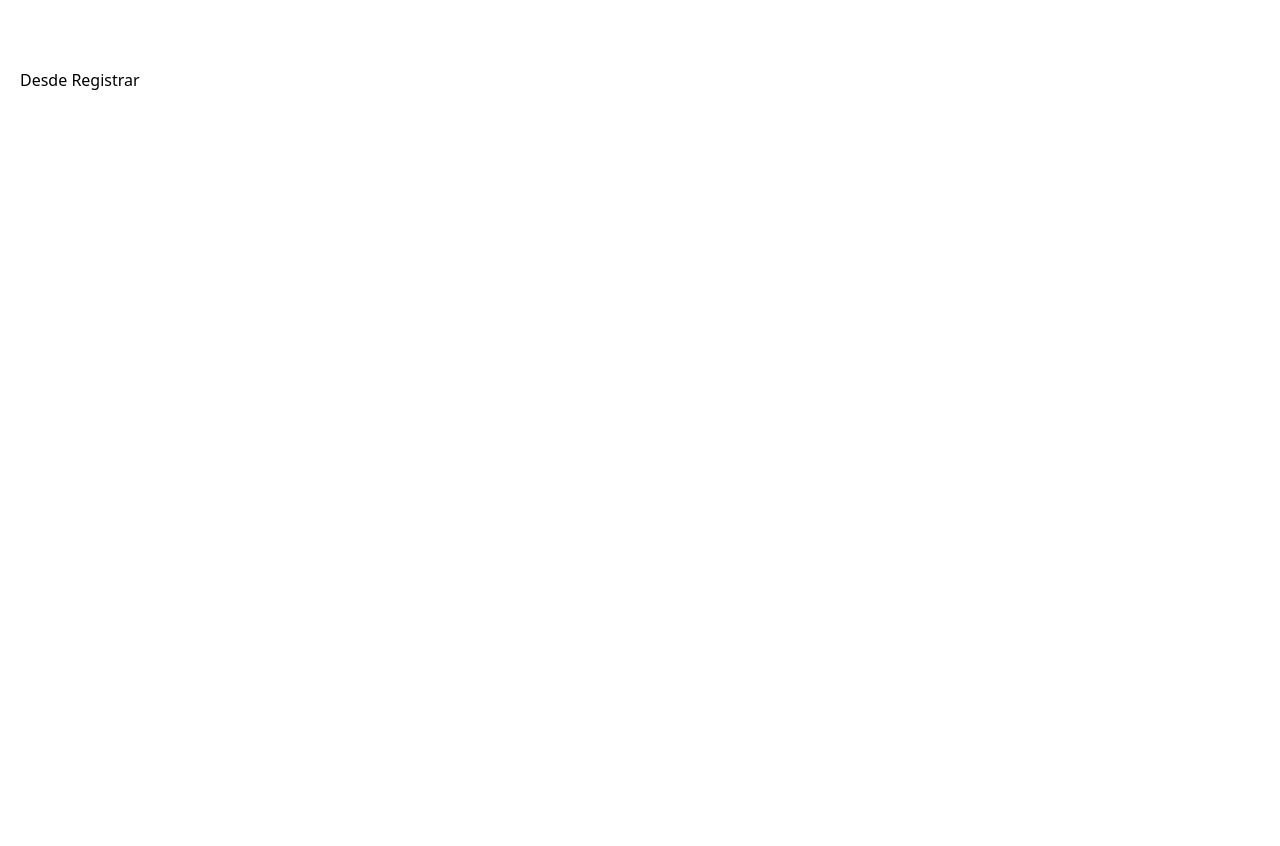
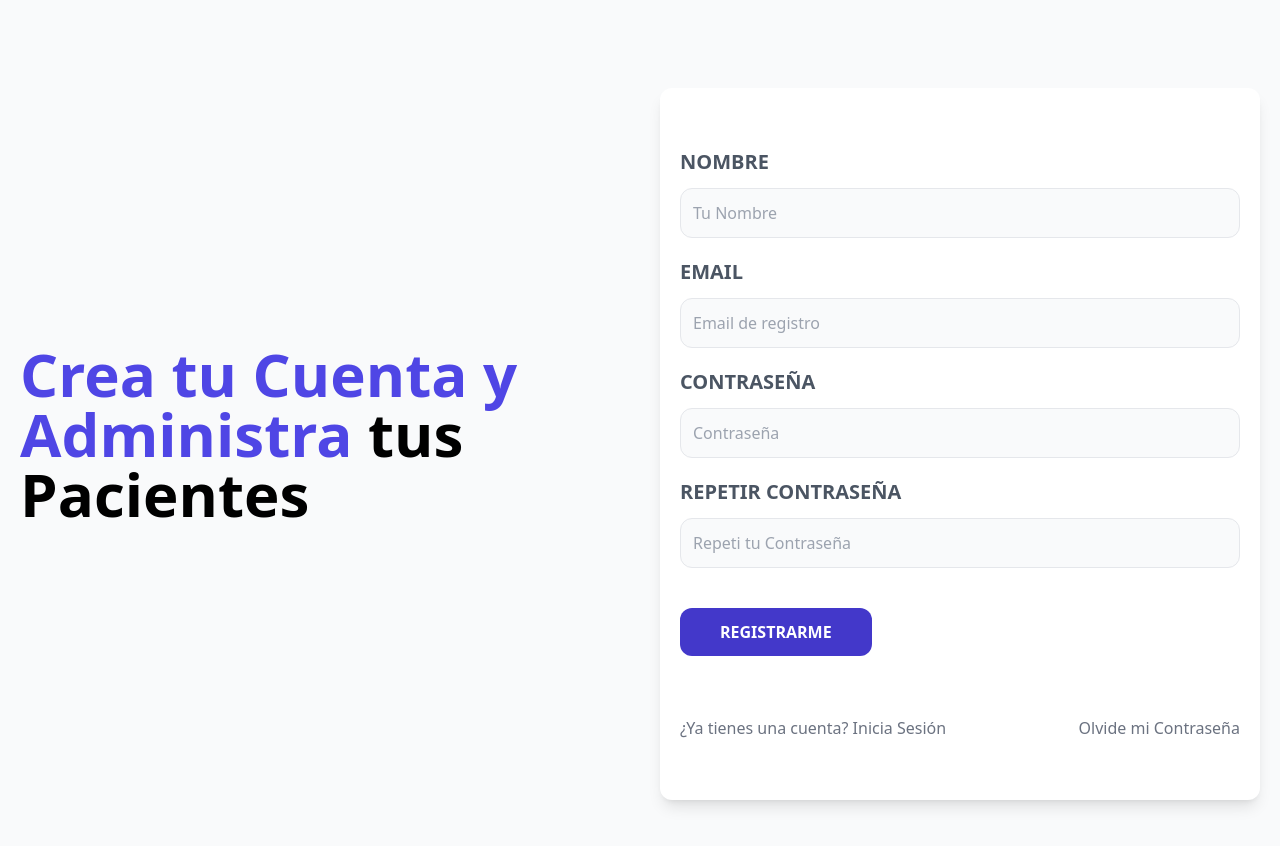
Before and after one commit to RicardoPayan/FullStack_JS, a React (Vite) app in the folder frontend/: page /registrar in a window 1280 px wide. Before the commit the page ends 800 px from the top, so only its background shows below. Built offline with nearby package versions, Linux system fonts and the light colour scheme.

Commit message:
FrontEnd de iniciar sesion, registrar y olvide password

```diff
--- a/frontend/index.html
+++ b/frontend/index.html
@@ -1,4 +1,4 @@
-<!DOCTYPE html>
+ <!DOCTYPE html>
 <html lang="en">
   <head>
     <meta charset="UTF-8" />
@@ -6,7 +6,7 @@
     <meta name="viewport" content="width=device-width, initial-scale=1.0" />
     <title>APV - Administrador de Pacientes de Veterinaria</title>
   </head>
-  <body>
+  <body class="bg-gray-50 min-h-screen">
     <div id="root"></div>
     <script type="module" src="/src/main.jsx"></script>
   </body>
--- a/frontend/src/layout/AuthLayout.jsx
+++ b/frontend/src/layout/AuthLayout.jsx
@@ -3,7 +3,7 @@
 const AuthLayout = () => {
   return (
     <>
-        <main className="container mx-auto md:grid md:grid-cols-2 mt-12 gap-10 p-5">
+        <main className="container mx-auto md:grid md:grid-cols-2 mt-12 gap-10 p-5 items-center">
           <Outlet />
         </main>
 
--- a/frontend/src/paginas/Login.jsx
+++ b/frontend/src/paginas/Login.jsx
@@ -1,3 +1,5 @@
+import {Link} from "react-router-dom";
+
 
 const Login = () => {
   return (
@@ -5,10 +7,11 @@
 
       <div>
           <h1 className="text-indigo-600 font-black text-6xl">
-            Inicia Sesión y Administra tus <span className="text-black">Pacientes</span>
+            Inicia Sesión y Administra <span className="text-black">tus Pacientes</span>
           </h1>
       </div>
-      <div>
+
+      <div className="mt-20 md:mt-5 shadow-lg px-5 py-10 rounded-xl bg-white">
           <form>
             <div className="my-5">
               <label className="uppercase text-gray-600 block text-xl font-bold">
@@ -26,7 +29,7 @@
                 Contraseña
               </label>
               <input
-                className="border w-full p-3 mt-3 bg-gray-50 rounded-xl "
+                className="border w-full p-3 mt-3 bg-gray-50 rounded-xl"
                 type="password"
                 placeholder="Contraseña"
               />
@@ -38,6 +41,17 @@
               value="Iniciar Sesión"
             />
           </form>
+
+          <nav className="mt-10 lg:flex lg:justify-between">
+              <Link
+                  className="block text-center my-5 text-gray-500"
+                  to="/registrar">¿No tienes una cuenta? Regístrate
+              </Link> {/*Enlacesc con react*/}
+              <Link
+                  className="block text-center my-5 text-gray-500"
+                  to="/olvide-password">Olvide mi Contraseña
+              </Link>
+          </nav>
       </div>
 
 
--- a/frontend/src/paginas/OlvidePassword.jsx
+++ b/frontend/src/paginas/OlvidePassword.jsx
@@ -1,8 +1,45 @@
+import {Link} from "react-router-dom";
 
 const OlvidePassword = () => {
   return (
     <>
-        <h1>Desde OlvidePassword</h1>
+        <div>
+            <h1 className="text-indigo-600 font-black text-6xl">
+                Recupera tu  <span className="text-black">Cuenta</span>
+            </h1>
+        </div>
+
+        <div className="mt-20 md:mt-5 shadow-lg px-5 py-10 rounded-xl bg-white">
+            <form>
+                <div className="my-5">
+                    <label className="uppercase text-gray-600 block text-xl font-bold">
+                        Email
+                    </label>
+                    <input
+                        className="border w-full p-3 mt-3 bg-gray-50 rounded-xl "
+                        type="email"
+                        placeholder="Tu Email"
+                    />
+                </div>
+
+                <input
+                    className="bg-indigo-700 w-full py-3 px-10 rounded-xl text-white uppercase font-bold mt-5 hover:cursor-pointer hover:bg-indigo-800 md:w-auto"
+                    type="submit"
+                    value="Recuperar Cuenta"
+                />
+
+                <nav className="mt-10 lg:flex lg:justify-between">
+                    <Link
+                        className="block text-center my-5 text-gray-500"
+                        to="/">¿Ya tienes una cuenta? Inicia Sesión
+                    </Link> {/*Enlacesc con react*/}
+                    <Link
+                        className="block text-center my-5 text-gray-500"
+                        to="/registrar">¿No tienes una Cuenta? Regístrate
+                    </Link>
+                </nav>
+            </form>
+        </div>
     </>
   )
 }
--- a/frontend/src/paginas/Registrar.jsx
+++ b/frontend/src/paginas/Registrar.jsx
@@ -1,8 +1,80 @@
+import {Link} from "react-router-dom";
 
 const Registrar = () => {
   return (
     <>
-        <h1>Desde Registrar</h1>
+        <div>
+            <h1 className="text-indigo-600 font-black text-6xl">
+                Crea tu Cuenta y Administra  <span className="text-black">tus Pacientes</span>
+            </h1>
+        </div>
+
+        <div className="mt-20 md:mt-5 shadow-lg px-5 py-10 rounded-xl bg-white">
+            <form>
+                <div className="my-5">
+                    <label className="uppercase text-gray-600 block text-xl font-bold">
+                        Nombre
+                    </label>
+                    <input
+                        className="border w-full p-3 mt-3 bg-gray-50 rounded-xl "
+                        type="text"
+                        placeholder="Tu Nombre"
+                    />
+                </div>
+
+                <div className="my-5">
+                    <label className="uppercase text-gray-600 block text-xl font-bold">
+                        Email
+                    </label>
+                    <input
+                        className="border w-full p-3 mt-3 bg-gray-50 rounded-xl "
+                        type="email"
+                        placeholder="Email de registro"
+                    />
+                </div>
+
+                <div className="my-5">
+                    <label className="uppercase text-gray-600 block text-xl font-bold">
+                        Contraseña
+                    </label>
+                    <input
+                        className="border w-full p-3 mt-3 bg-gray-50 rounded-xl "
+                        type="password"
+                        placeholder="Contraseña"
+                    />
+                </div>
+
+                <div className="my-5">
+                    <label className="uppercase text-gray-600 block text-xl font-bold">
+                        Repetir Contraseña
+                    </label>
+                    <input
+                        className="border w-full p-3 mt-3 bg-gray-50 rounded-xl "
+                        type="password"
+                        placeholder="Repeti tu Contraseña"
+                    />
+                </div>
+
+                <input
+                    className="bg-indigo-700 w-full py-3 px-10 rounded-xl text-white uppercase font-bold mt-5 hover:cursor-pointer hover:bg-indigo-800 md:w-auto"
+                    type="submit"
+                    value="Registrarme"
+                />
+            </form>
+
+            <nav className="mt-10 lg:flex lg:justify-between">
+                <Link
+                    className="block text-center my-5 text-gray-500"
+                    to="/">¿Ya tienes una cuenta? Inicia Sesión
+                </Link> {/*Enlacesc con react*/}
+                <Link
+                    className="block text-center my-5 text-gray-500"
+                    to="/olvide-password">Olvide mi Contraseña
+                </Link>
+            </nav>
+        </div>
+
+
     </>
   )
 }
```
Also changed, not shown: 1 other file (tests, documents, lock files or other folders).
